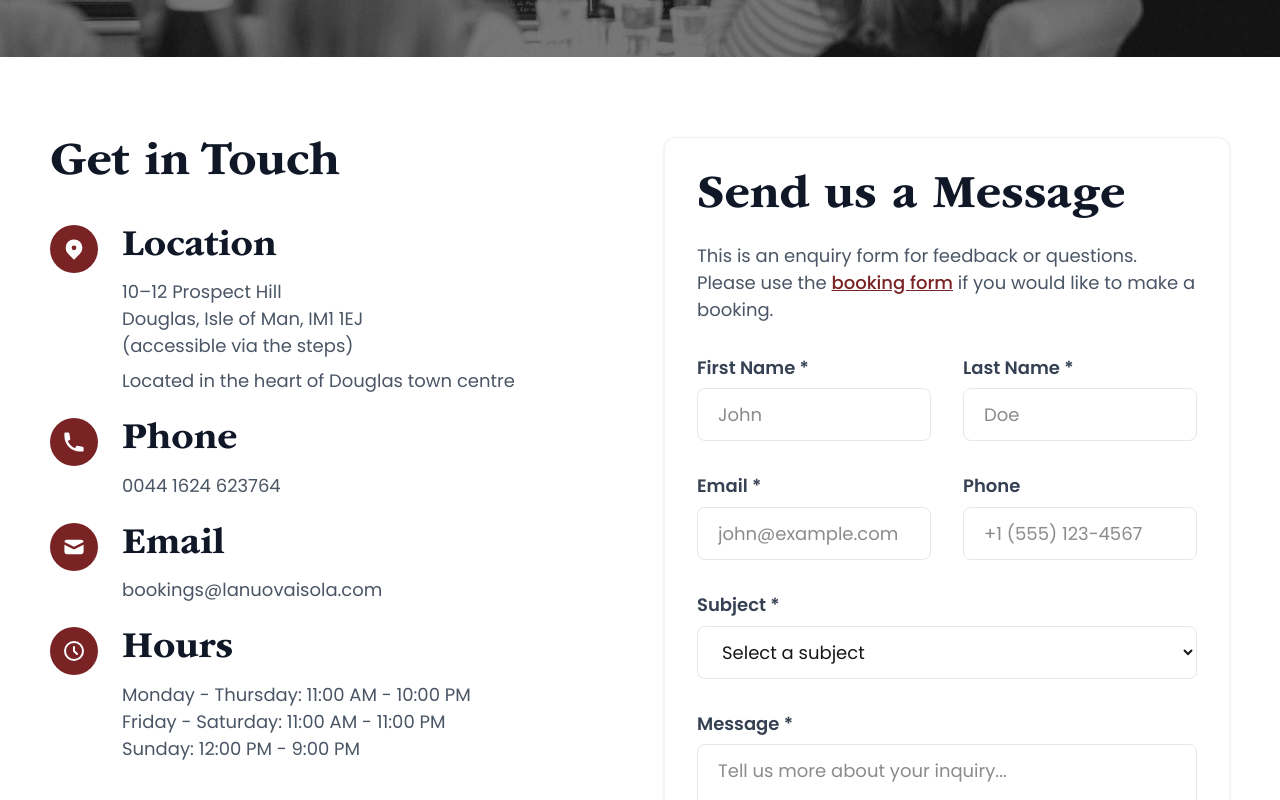
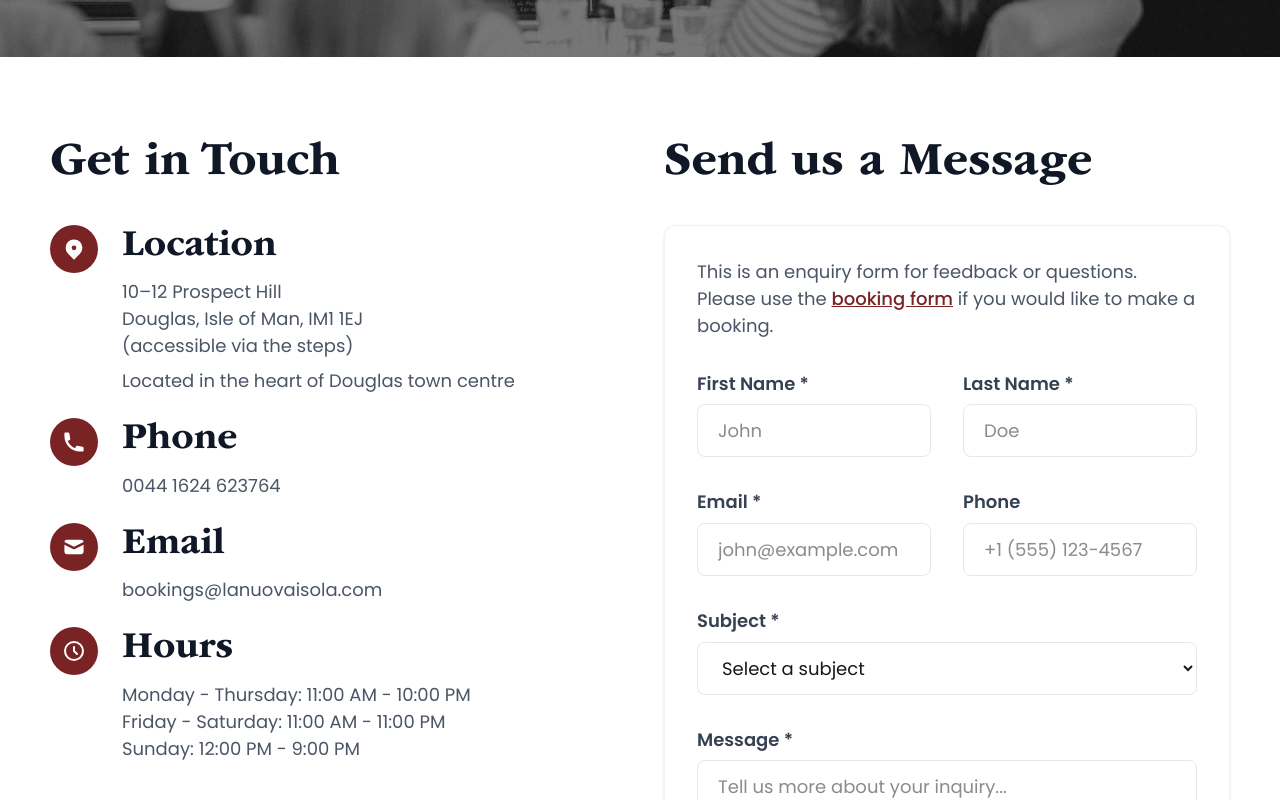
Before and after one commit to LYNKSPortal/la-nuova-isola-iom, a Next.js app: page /contact in a window 1280 px wide. Shown: the part 480-1280 px from the top of the page. Built offline with nearby package versions, Linux system fonts and the light colour scheme.

Commit message:
Move Send us a Message heading above the contact form box

```diff
--- a/src/components/ContactForm.tsx
+++ b/src/components/ContactForm.tsx
@@ -175,11 +175,12 @@
             </div>
 
             {/* Contact Form */}
-            <div className="bg-white rounded-xl shadow-sm border border-gray-100 p-8">
-              <h2 className="font-bold text-gray-900 mb-4">Send us a Message</h2>
-              <p className="text-gray-600 mb-8 text-left">
-                This is an enquiry form for feedback or questions. Please use the <a href="/reservations" className="text-[#7A2325] hover:text-[#7A2325] font-medium underline">booking form</a> if you would like to make a booking.
-              </p>
+            <div>
+              <h2 className="font-bold text-gray-900 mb-8">Send us a Message</h2>
+              <div className="bg-white rounded-xl shadow-sm border border-gray-100 p-8">
+                <p className="text-gray-600 mb-8 text-left">
+                  This is an enquiry form for feedback or questions. Please use the <a href="/reservations" className="text-[#7A2325] hover:text-[#7A2325] font-medium underline">booking form</a> if you would like to make a booking.
+                </p>
 
               <form onSubmit={handleSubmit} className="space-y-8">
                 <div className="grid grid-cols-1 md:grid-cols-2 gap-8">
@@ -309,6 +310,7 @@
                   </div>
                 )}
               </form>
+              </div>
             </div>
           </div>
         </div>
```
